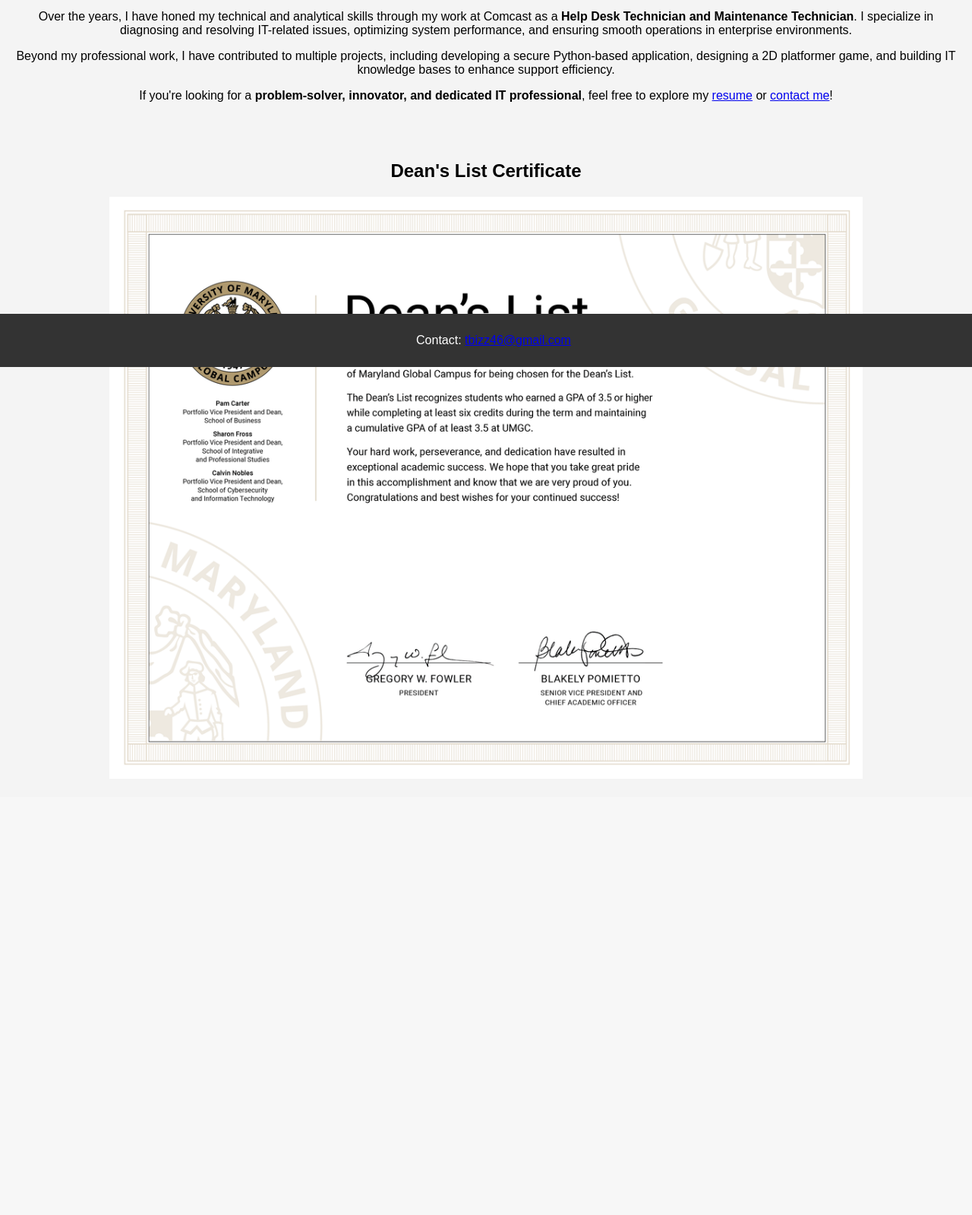
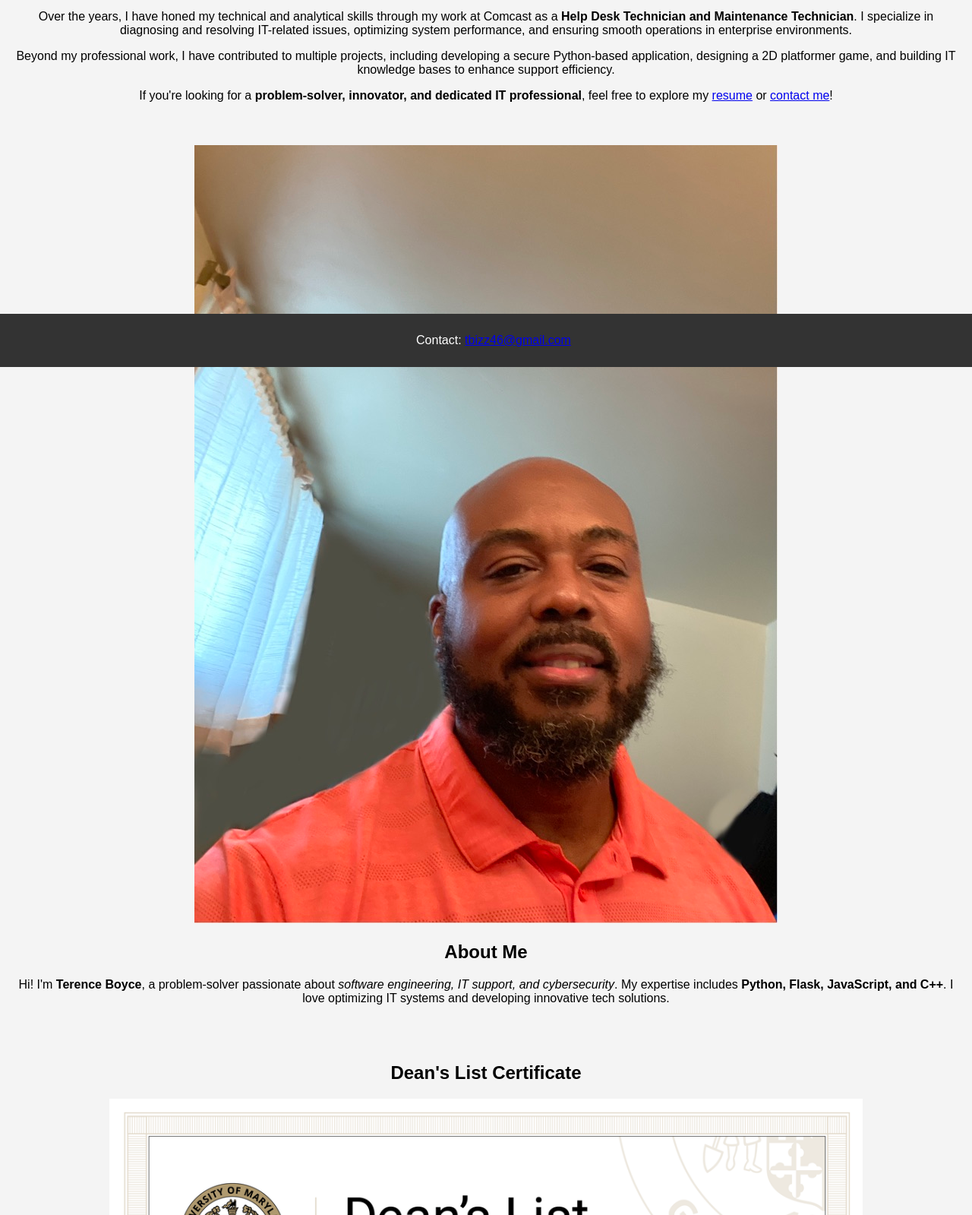
Before and after one commit to tbizz46/FlaskProject, a Flask app: page / in a window 1280 px wide. Shown: the part 317-1916 px from the top of the page at 76% size. Before the commit the page ends 1323 px from the top, so only its background shows below. Run offline with Flask 3, Linux system fonts and the light colour scheme.

Commit message:
Updating page with pic

```diff
--- a/templates/index.html
+++ b/templates/index.html
@@ -31,8 +31,17 @@
         <p>If you're looking for a <strong>problem-solver, innovator, and dedicated IT professional</strong>,
    feel free to explore my <a href="{{ url_for('resume') }}">resume</a> or
    <a href="mailto:tbizz46@gmail.com">contact me</a>!</p>
+    </section>
 
-    </section>
+    <section id="about">
+    <img src="{{ url_for('static', filename='Terencepic.jpeg') }}" alt="Your Name" class="profile-pic">
+    <h2>About Me</h2>
+    <p>Hi! I'm <strong>Terence Boyce</strong>, a problem-solver passionate about
+       <em>software engineering, IT support, and cybersecurity</em>.
+       My expertise includes <strong>Python, Flask, JavaScript, and C++</strong>.
+       I love optimizing IT systems and developing innovative tech solutions.</p>
+</section>
+
 
     <!-- Dean's List Certificate Section -->
     <section id="deans-list">
```
Also changed, not shown: static/Terencepic.jpeg (added).
